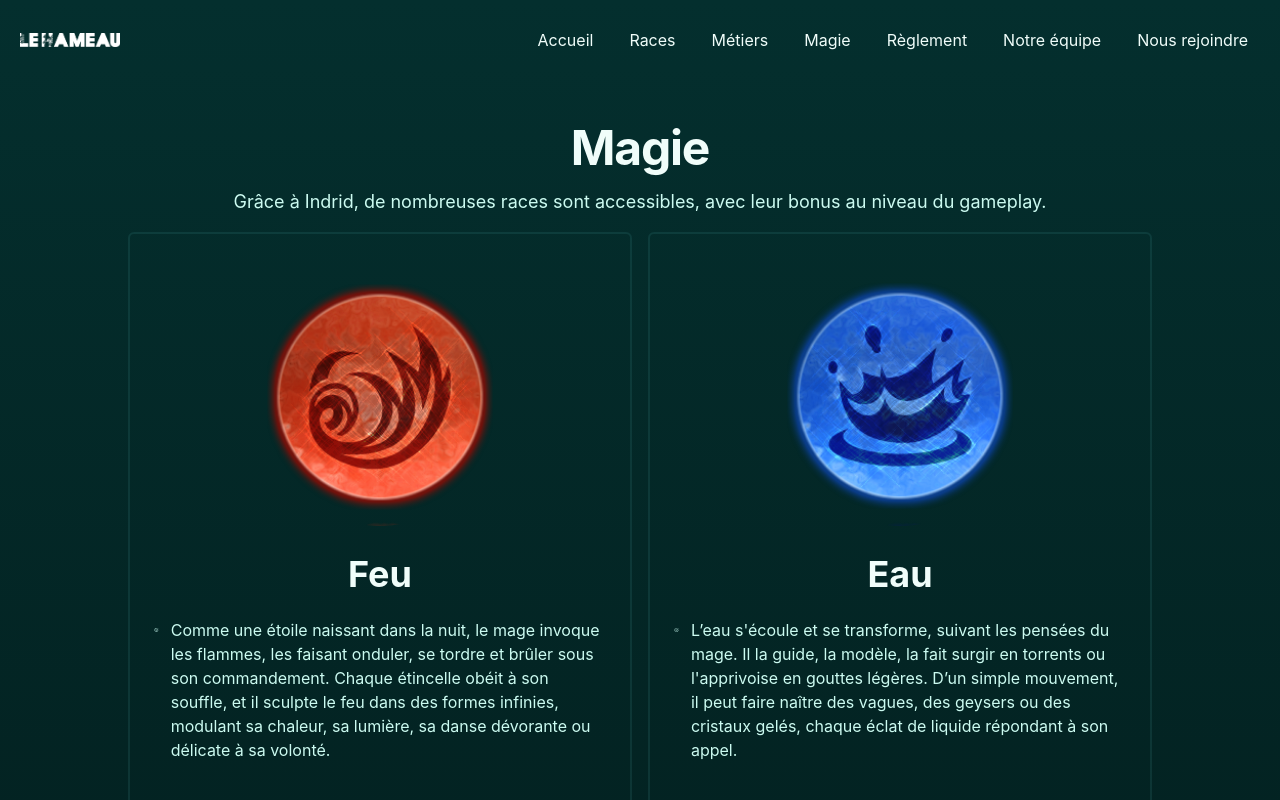
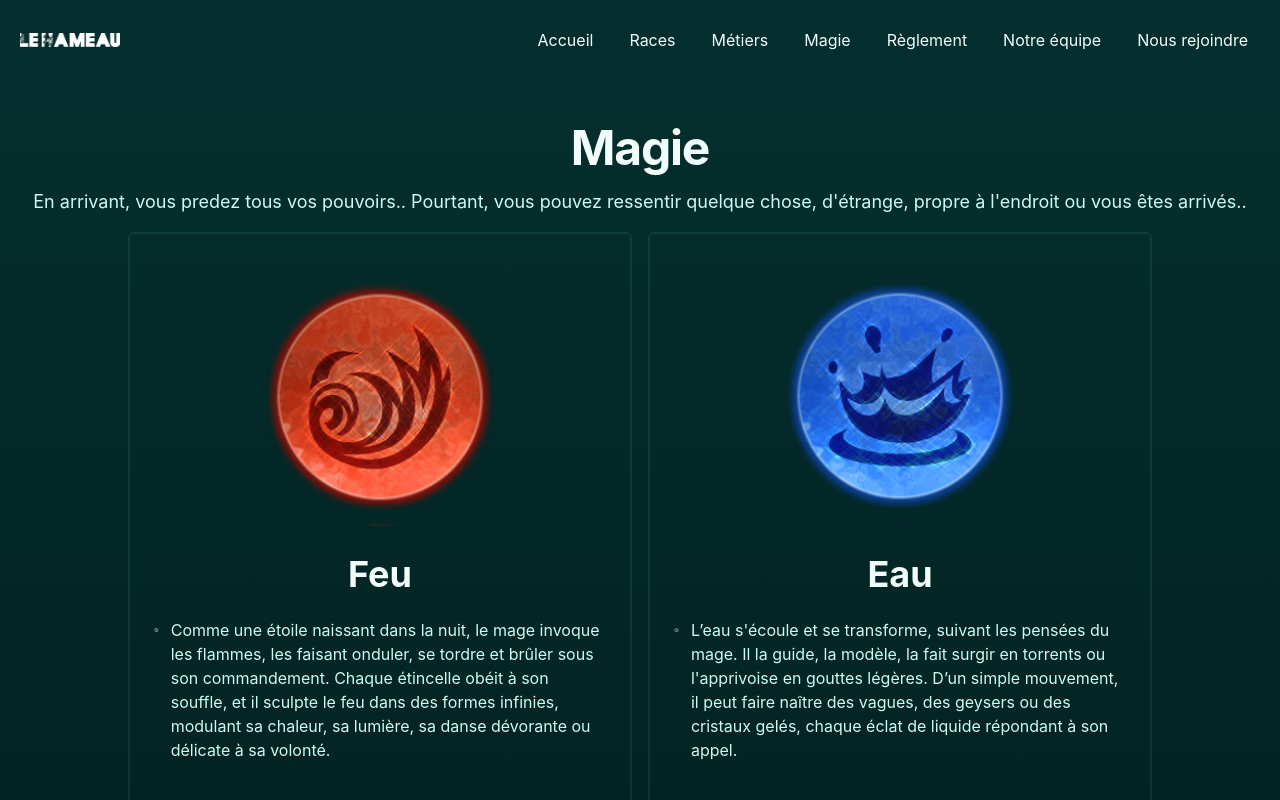
Before and after one commit to S4ji/hameau, a Nuxt app: page /magie in a window 1280 px wide. Shown: the top 800 px of the page. Built offline with nearby package versions, Linux system fonts and the light colour scheme.

Commit message:
fix:spelling

```diff
--- a/components/landing/Features.vue
+++ b/components/landing/Features.vue
@@ -3,13 +3,13 @@ const features = [
     {
         title: 'Devenez un des survivants, à la conquête du continent !',
         description:
-            "Une dyanmique d'exploration originale, le but est de débloquer la carte au fur et à mesure des intrigues qui se dessinnent",
+            "Une dynamique d'exploration originale, le but est de débloquer la carte au fur et à mesure des intrigues qui se dessinnent",
         icon: 'bx:bxs-file-find',
     },
     {
         title: 'Map Savage Wilds',
         description:
-            'Venez découvrir la célèbre map moddée, revisitée par nos soins avec Murun comme centre urbain !.',
+            'Venez découvrir la célèbre map moddée, revisitée par nos soins avec Murun comme centre urbain !',
         icon: 'bx:bxs-briefcase',
     },
     {
@@ -21,7 +21,7 @@ const features = [
     {
         title: 'Mise en valeurs de vos projets',
         description:
-            'Nous écoutons vos projets RP dans ce serveur où seul vos actions feront évoluer les terres. Notre système de projet RP vous permet de proposer vos idées et à nous de les suivres !',
+            'Nous écoutons vos projets RP dans ce serveur où seules vos actions feront évoluer les terres. Notre système de projet RP vous permet de proposer vos idées et à nous de les suivres !',
         icon: 'bx:bxs-data',
     },
     {
--- a/components/landing/Hero.vue
+++ b/components/landing/Hero.vue
@@ -20,8 +20,8 @@
             </h1>
             <p class="text-lg mt-4 text-slate-300 max-w-xl">
                 Serveur dédié Conan Exiles 35 Slots évolutifs. Prenez part à
-                cette aventure entourée d'un staff à l'écoute de vos projets RP,
-                d'une carte en constante évolution selon vos choix.
+                cette aventure, entourés d'un staff à l'écoute de vos projets
+                RP, d'une carte en constante évolution selon vos choix.
             </p>
             <div class="mt-6 flex flex-col sm:flex-row gap-3">
                 <LandingLink
--- a/pages/magie.vue
+++ b/pages/magie.vue
@@ -105,8 +105,9 @@ const pricing = [
             <template v-slot:title>Magie</template>
             <template v-slot:desc
                 ><p class="text-teal-100">
-                    Grâce à Indrid, de nombreuses races sont accessibles, avec
-                    leur bonus au niveau du gameplay.
+                    En arrivant, vous predez tous vos pouvoirs.. Pourtant, vous
+                    pouvez ressentir quelque chose, d'étrange, propre à
+                    l'endroit ou vous êtes arrivés..
                 </p></template
             >
         </LandingSectionhead>
--- a/pages/metier.vue
+++ b/pages/metier.vue
@@ -157,8 +157,8 @@ const pricing = [
             <template v-slot:title>Métiers</template>
             <template v-slot:desc
                 ><p class="text-teal-100">
-                    Grâce à Indrid, de nombreuses races sont accessibles, avec
-                    leur bonus au niveau du gameplay.
+                    Choissisez jusqu'à deux métiers à exercer, avec chacun des
+                    spécifités qui les rendent uniques et indispensables !
                 </p></template
             >
         </LandingSectionhead>
```
Also changed, not shown: 1 other file (tests, documents, lock files or other folders).
